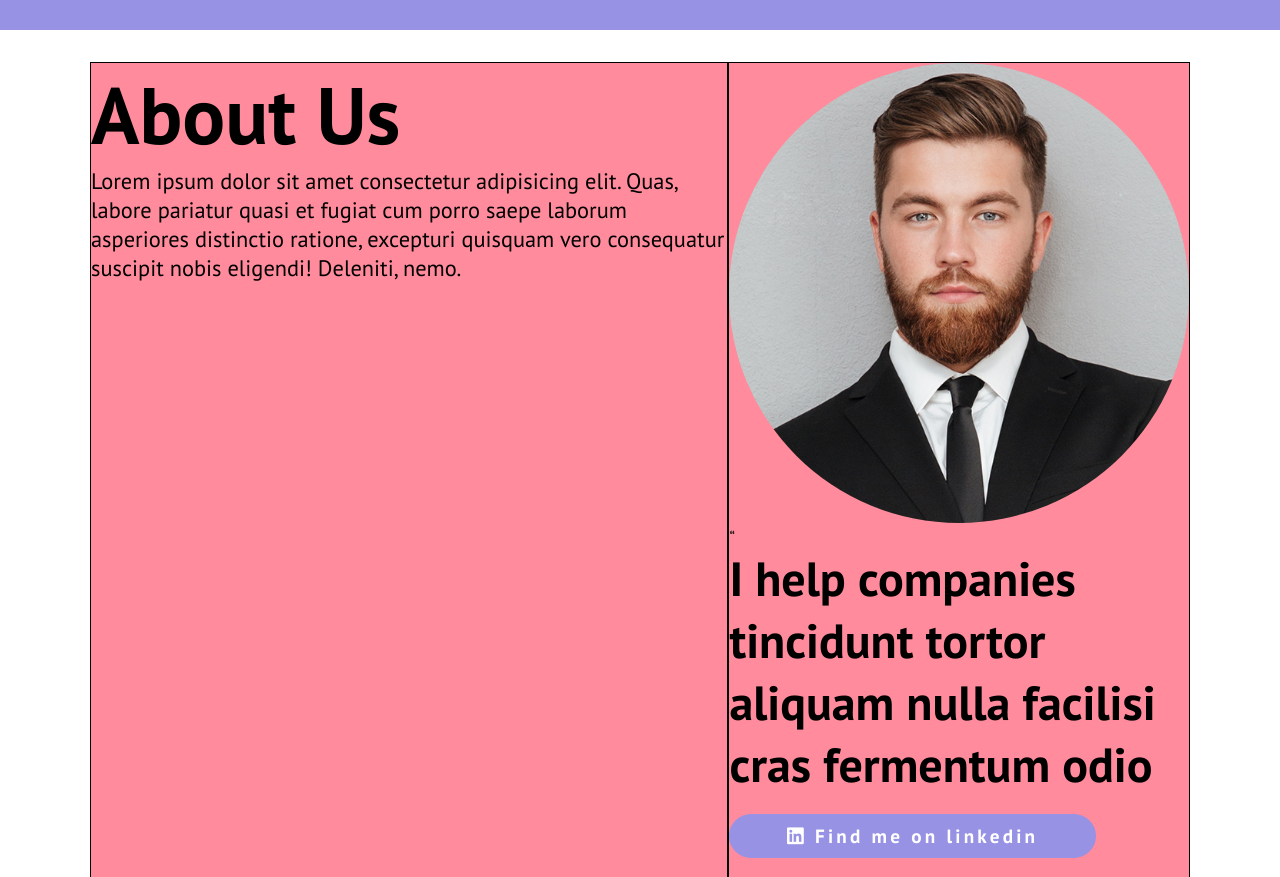
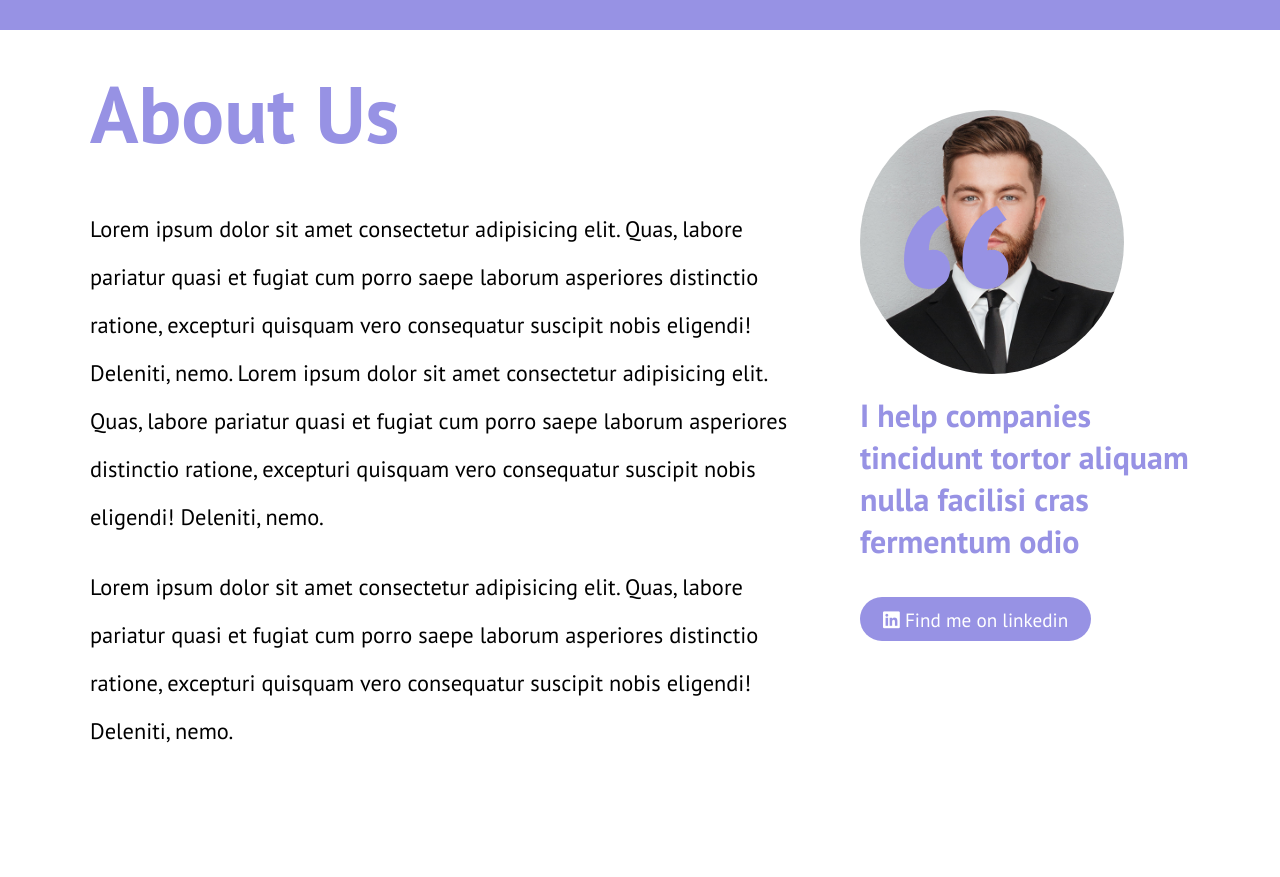
Before and after one commit to sder12/htmlcss-responsive-layout, a plain HTML site: page index.html in a window 1280 px wide. Shown: the part 5044-5921 px from the top of the page. Drawn offline with Linux system fonts and the light colour scheme.

Commit message:
Styling Quote About us

```diff
--- a/css/media_query.css
+++ b/css/media_query.css
@@ -52,10 +52,8 @@
   }
   #partners .partners-txt h3 {
     font-size: 3rem;
-    margin-top: .5em;
+    margin-top: 0.5em;
   }
-
-
 
   /*Section 4 Benefits*/
   #benefits .cards {
@@ -74,6 +72,23 @@
   /*Section 5 Quote*/
   #quote .container {
     display: flex;
+  }
+  #quote .quote-txt {
+    width: 70%;
+  }
+  #quote .quote-image {
+    width: 30%;
+  }
+  #quote .quote-txt p {
+    font-size: 1.4rem;
+    line-height: 3rem;
+    padding-right: 2.2em;
+  }
+  #quote .quote-image h4 {
+    font-size: 2rem;
+  }
+  #quote .quote-txt p:nth-of-type(2){
+    margin-bottom: 5em;
   }
 
   /* Section 6 Call to Action */
@@ -106,16 +121,15 @@
     justify-content: space-between;
     gap: 0.5em;
   }
-  #about-us .card:first-child .card-text{
+  #about-us .card:first-child .card-text {
     width: 60%;
   }
-  #about-us .card:first-child .card-img{
+  #about-us .card:first-child .card-img {
     width: 40%;
   }
   #about-us .card-img {
     margin-top: 0;
   }
-
 
   /*Section 2 Strategic Planning*/
   #strategic .row {
@@ -130,20 +144,20 @@
     margin-bottom: 0;
   }
 
-  #strategic .card-txt img{
+  #strategic .card-txt img {
     width: 70%;
   }
 
-  #strategic .card{
+  #strategic .card {
     width: 40%;
   }
 
-  #strategic .card img{
+  #strategic .card img {
     width: 80%;
   }
   /*Section 3 Partners*/
 
-   #partners .col .card {
+  #partners .col .card {
     gap: 3em;
   }
 
@@ -154,8 +168,14 @@
   /* #benefits .cards .card {
     width: calc(100% / 3 - (var(--gap-card)) * 2 / 3);
   } */
-  #benefits .card h4{
+  #benefits .card h4 {
     font-size: 2rem;
+  }
+
+
+  /*Section 5 Quote*/
+  #quote .quote-txt p {
+    padding-right: 3.2em;
   }
 
   /* Section 6 Call to Action */
--- a/css/style.css
+++ b/css/style.css
@@ -110,11 +110,22 @@ header {
 }
 
 /*Section 5 Quote*/
-#quote .quote-txt,
+
 #quote .quote-image {
-  /* DEBUG */
-  background-color: rgb(255, 139, 156);
-  border: var(--black-border);
+  margin-top: 3em;
+}
+
+#quote .quote-image figure img{
+  width: 80%;
+  position: relative;
+}
+
+#quote .quote-image figure span{
+  position: absolute;
+  z-index: 2;
+  right: 20%;
+  color: var(--secondary-color);
+  font-size: 25rem;
 }
 
 /* Section 6 CTA */
@@ -172,6 +183,12 @@ footer {
   font-weight: bold;
   letter-spacing: 0.2rem;
   padding: .5em 3em;
+}
+.btn-purple-light {
+  background-color: var(--secondary-color);
+  color: white;
+  font-size: 1.2rem;
+  padding: .5em 1.2em;
 }
 .btn-white {
   background-color: white;
@@ -318,3 +335,23 @@ header .navigation ul li a {
 #benefits .card p{
   line-height: 2.2rem;
 }
+
+/* Section 5 Quote About us */
+
+#quote .quote-txt h2{
+  color: var(--secondary-color);
+  margin-bottom: .5em;
+}
+
+#quote .quote-txt p{
+  line-height: 2.2rem;
+}
+#quote .quote-txt :nth-child(2){
+  margin-bottom: 1em;
+}
+
+#quote .quote-image h4{
+  padding: .5em 0;
+  color: var(--secondary-color);
+  font-size: 2.5rem;
+}
--- a/index.html
+++ b/index.html
@@ -270,6 +270,16 @@
           <h2>About Us</h2>
           <p>
             Lorem ipsum dolor sit amet consectetur adipisicing elit. Quas, labore pariatur quasi et fugiat cum porro
+            saepe laborum asperiores distinctio ratione, excepturi quisquam vero consequatur suscipit nobis eligendi!
+            Deleniti, nemo.
+            Lorem ipsum dolor sit amet consectetur adipisicing elit. Quas, labore pariatur quasi et fugiat cum porro
+            saepe
+            laborum asperiores distinctio ratione, excepturi quisquam vero consequatur suscipit nobis eligendi!
+            Deleniti,
+            nemo.
+          </p>
+          <p>
+            Lorem ipsum dolor sit amet consectetur adipisicing elit. Quas, labore pariatur quasi et fugiat cum porro
             saepe
             laborum asperiores distinctio ratione, excepturi quisquam vero consequatur suscipit nobis eligendi!
             Deleniti,
@@ -284,7 +294,7 @@
           <h4>
             I help companies tincidunt tortor aliquam nulla facilisi cras fermentum odio
           </h4>
-          <a href="" class="btn btn-purple">
+          <a href="" class="btn btn-purple-light">
             <i class="fa-brands fa-linkedin"></i>
             Find me on linkedin
           </a>
```
